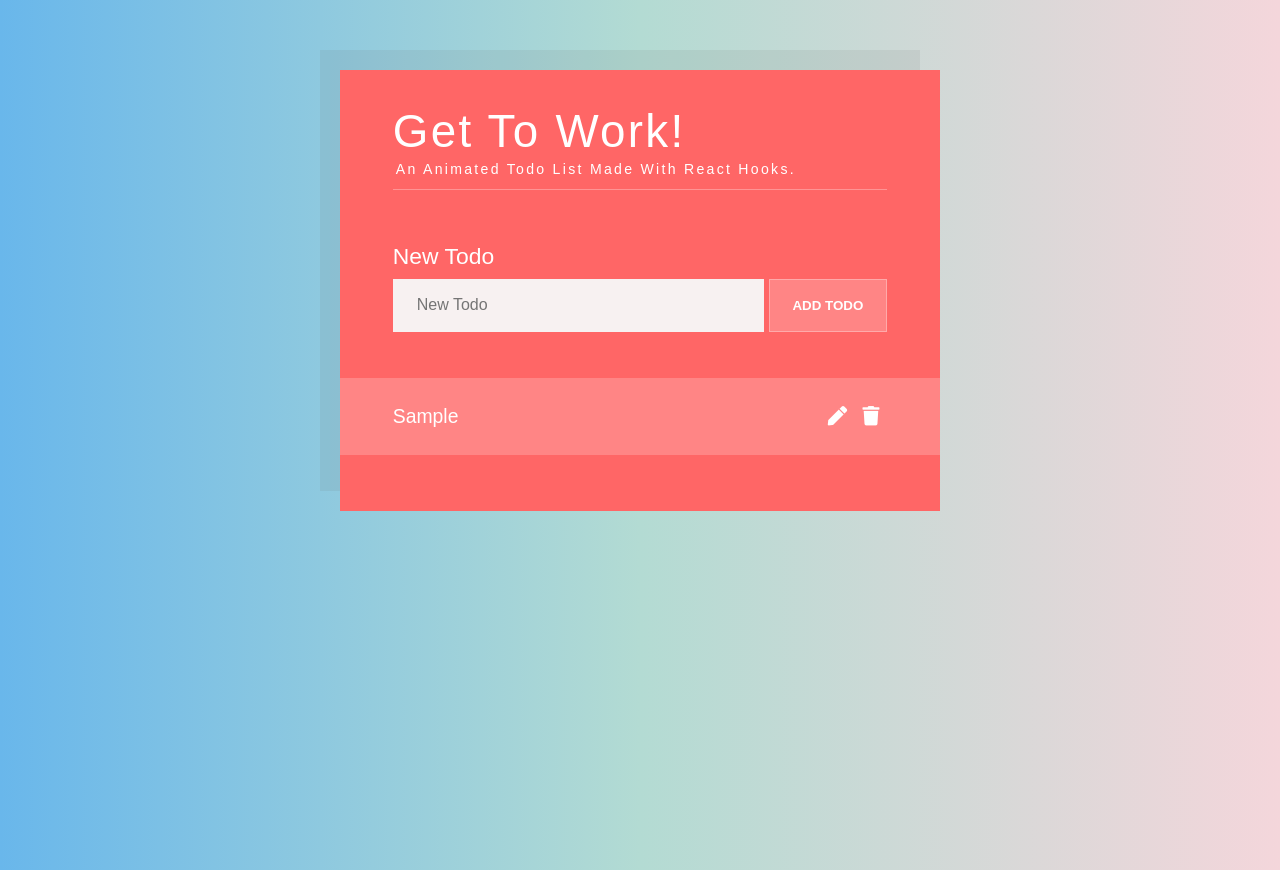
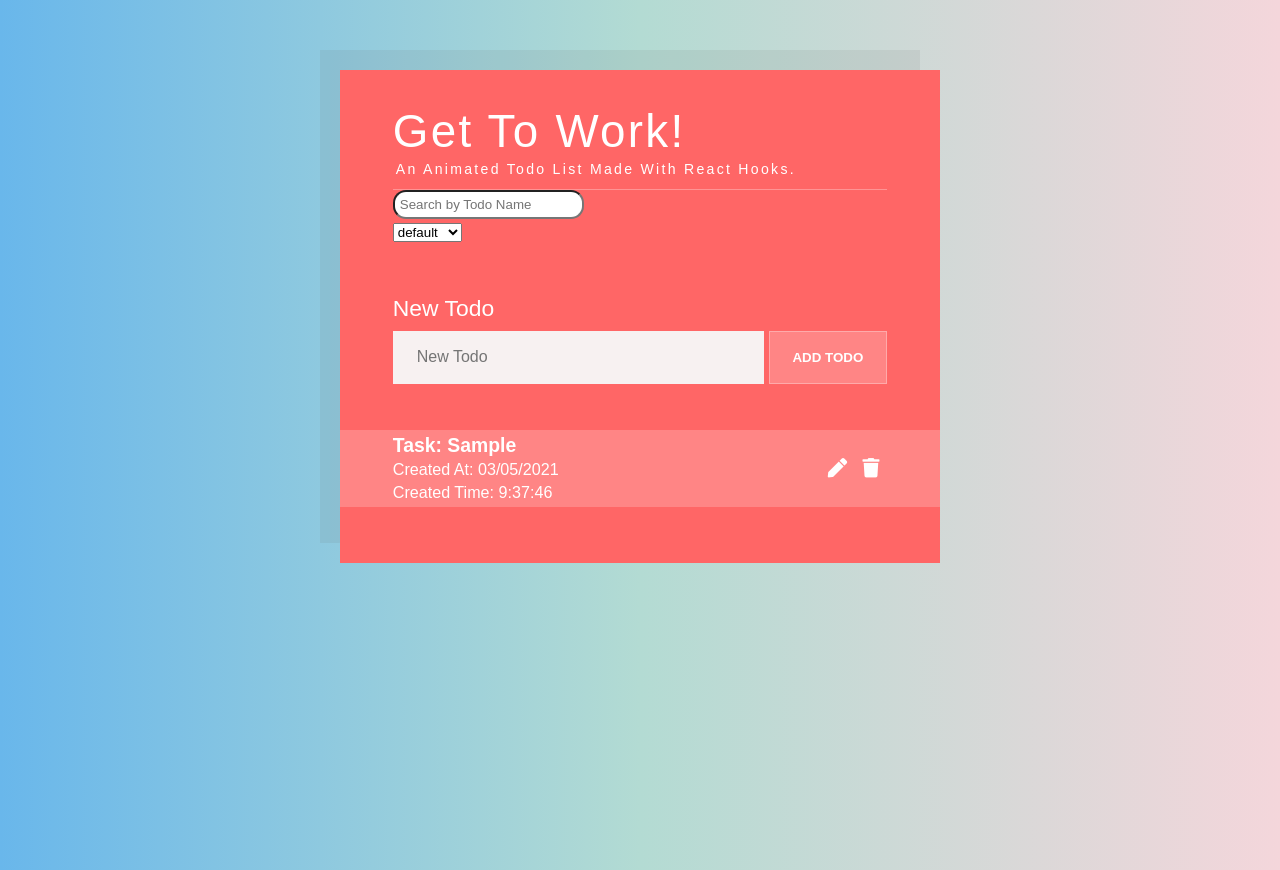
Before and after one commit to huyluongvan1998/ToDo_formik_Yup, a React (Create React App) app: page / in a window 1280 px wide. Both pictures are taken after typing "Sample" into the empty fields and a click on the button "ADD TODO". Built offline with nearby package versions, Linux system fonts and the light colour scheme.

Commit message:
[UPDATE] add Date Time, search by name, add field isFinish for todo

```diff
--- a/package.json
+++ b/package.json
@@ -3,11 +3,15 @@
   "version": "0.1.0",
   "private": true,
   "dependencies": {
+    "date-fns": "^2.19.0",
     "formik": "^2.2.6",
     "react": "^17.0.1",
     "react-dom": "^17.0.1",
+    "react-dropdown-select": "^4.7.4",
+    "react-script": "^2.0.5",
     "react-scripts": "^4.0.3",
     "react-transition-group": "^2.9.0",
+    "reactjs-popup": "^2.0.4",
     "uuid": "^3.3.2",
     "yup": "^0.32.9"
   },
--- a/src/NewTodoForm.js
+++ b/src/NewTodoForm.js
@@ -16,10 +16,13 @@ const NewTodoForm = ({createTodo}) => {
     initialValues: {
       value: '',
       id: '',
-      completed: false
+      completed: false,
+      createDate: new Date(),
+      isFinished: false
     },
     validationSchema: Yup.object({
       value: Yup.string()
+        .trim("Task is required!")
         .min(2, "Mininum 2 characters")
         .max(15, "Maximum 15 characters")
         .required("Task is Required!"),
@@ -27,8 +30,10 @@ const NewTodoForm = ({createTodo}) => {
     onSubmit: values => {
       const uid = uuid();
       values.id = uid;
+      const dateTime = new Date();
+      values.createDate = dateTime;
       createTodo(values);
-
+      console.log(JSON.stringify(values));
       formik.handleReset();
     }
   })
@@ -58,6 +63,7 @@ const NewTodoForm = ({createTodo}) => {
             name='value'
             value={formik.values.value}
             onChange={formik.handleChange}
+            onBlur={formik.handleBlur}
           />
           <button type='submit'
 
--- a/src/Todo.js
+++ b/src/Todo.js
@@ -3,8 +3,11 @@ import "./Todo.css";
 import { CSSTransition, TransitionGroup } from "react-transition-group";
 import { useFormik } from 'formik'
 import * as Yup from "yup";
+import { format, getHours, getMinutes, getSeconds } from 'date-fns'
+import  Popup from './components/popUp';
 
-const Todo = ({ key, id ,task, completed, removeTodo, toggleTodo, updateTodo}) =>  {
+
+const Todo = ({ createDate, id ,task, completed, removeTodo, toggleTodo, updateTodo, searchContent}) =>  {
   // constructor(props) {
   //   super(props);
   //   this.state = {
@@ -21,6 +24,8 @@ const Todo = ({ key, id ,task, completed, removeTodo, toggleTodo, updateTodo}) =
   const formik = useFormik({
     initialValues: {
       value: task,
+      updatedDate: '',
+      isUpdated: false
     },
     validationSchema: Yup.object({
       value: Yup.string()
@@ -31,6 +36,8 @@ const Todo = ({ key, id ,task, completed, removeTodo, toggleTodo, updateTodo}) =
     onSubmit: values => {
       setTasks(values.value);
       setIsEditing( false );
+      const generateUpdatedDate = new Date();
+      values.updatedDate = generateUpdatedDate;
       updateTodo(id, values.value);
 
     }
@@ -58,17 +65,18 @@ const Todo = ({ key, id ,task, completed, removeTodo, toggleTodo, updateTodo}) =
   // handleToggle(evt) {
   //   this.props.toggleTodo(this.props.id);
   // }
-
-    let result;
+  const {value} = formik.values;
+  let result;
     if (isEditing) {
       result = (
         <CSSTransition key='editing' timeout={500} classNames='form'>
           <form className='Todo-edit-form' onSubmit={formik.handleSubmit}>
             <input
               type='text'
-              value={formik.values.value}
+              value={value}
               name='value'
               onChange={formik.handleChange}
+              onBlur={formik.handleBlur}
             />
             <button>Save</button>
             {formik.errors.value && formik.touched.value && (
@@ -80,11 +88,28 @@ const Todo = ({ key, id ,task, completed, removeTodo, toggleTodo, updateTodo}) =
           </form>
         </CSSTransition>
       );
-    } else {
+    }
+    //Else
+    else {
       result = (
-        <CSSTransition key='normal' timeout={500} classNames='task-text'>
+        <CSSTransition key='normal' timeout={500} classNames='task-text' >
           <li className='Todo-task' onClick={(e) => toggleTodo(id, e)}>
-            {tasks}
+            <b>Task: {tasks} </b> <br />
+            <div>
+              {
+                formik.values.updatedDate
+                ? <small>Updated At: { format(formik.values.updatedDate , 'MM/dd/yyyy') }</small>
+                : (<small>Created At: { format(createDate, 'MM/dd/yyyy') }</small> )
+              }
+              <br></br>
+              {
+                formik.values.updatedDate
+                ? <small>Updated Time: { `${getHours(formik.values.updatedDate)}:${getMinutes(formik.values.updatedDate)}:${getSeconds(formik.values.updatedDate)} ` }</small>
+                : <small>Created Time: { `${getHours(createDate)}:${getMinutes(createDate)}:${getSeconds(createDate)} ` }</small>
+              }
+
+            </div>
+
           </li>
         </CSSTransition>
       );
@@ -98,9 +123,11 @@ const Todo = ({ key, id ,task, completed, removeTodo, toggleTodo, updateTodo}) =
           <button onClick={() => toggleForm()}>
             <i className='fas fa-pen' />
           </button>
-          <button onClick={(e) => removeTodo(id)}>
-            <i className='fas fa-trash' />
-          </button>
+          <Popup
+            iconClass='fa-trash'
+            title="Warning"
+            content="Are You Sure Want To Delete?"
+            action={(e) => removeTodo(id)} />
         </div>
       </TransitionGroup>
     );
--- a/src/TodoList.css
+++ b/src/TodoList.css
@@ -84,3 +84,8 @@
   position: absolute;
   transition: all 500ms cubic-bezier(0.39, 0.575, 0.565, 1);
 }
+
+.search-input{
+  padding: 5px;
+  border-radius: 13px;
+}
--- a/src/TodoList.js
+++ b/src/TodoList.js
@@ -3,6 +3,7 @@ import NewTodoForm from "./NewTodoForm";
 import Todo from "./Todo";
 import "./TodoList.css";
 import { CSSTransition, TransitionGroup } from "react-transition-group";
+import SelectOption from './components/selectOption';
 // import { useFormik } from "formik";
 
 const TodoList = () =>{
@@ -17,8 +18,21 @@ const TodoList = () =>{
   // //   this.toggleCompletion = this.toggleCompletion.bind(this);
   // // }
 
+
+
   const [todos, setTodos] = useState([]);
+  const [filteredData, setFilteredData] = useState([]);
+  const [selectValue, setSelectValue] = useState();
+  // eslint-disable-next-line
+  const [selectData, setSelectData] = useState();
 
+  const options = [
+    {id: 1, status: 'default'},
+    {id: 2, status: 'process'},
+    {id: 3, status: 'all'},
+    {id: 4, status: 'finish'},
+  ]
+  // CRUD TODO___________________________________________________________
   const create = (newTodo) => {
     setTodos(
     [...todos, newTodo]
@@ -44,37 +58,110 @@ const TodoList = () =>{
   const toggleCompletion = (id)  => {
     const updatedTodos = todos.map(todo => {
       if (todo.id === id) {
-        return {...todo, completed: !todo.completed}
+        console.log('check todo', todo)
+        return {...todo, completed: !todo.completed, isFinished: !todo.isFinished}
+
       }
       return todo;
     });
+    setTodos(updatedTodos);
 
-    setTodos(updatedTodos);
+
+  }
+  // CRUD TODO___________________________________________________________
+
+
+  //Filtered Data
+  const onChangeSearchHandler = (e) => {
+    let {value} = e.target
+      const newData = todos.filter(todo => todo.value.toLowerCase().includes(value.toLowerCase()))
+
+    setFilteredData(newData);
+
+
+  }
+  //FilteredData
+
+  //Select Search
+  const onChangeSelectSearch = (e) => {
+    const {value} = e.target;
+    setSelectValue(value);
+
+    const newSelectData = value && value === 'finish' ?
+    todos.filter(todo => todo.isFinished === true )
+    : value && value === 'process'
+      ? todos.filter(todo => todo.isFinished === false )
+      :null
+
+
+    setSelectData(newSelectData);
 
   }
 
-    const showTodos = todos.map(todo => {
+  //Select Search
 
+
+
+  //SHOW TODOS LIST
+
+  const showTodos = !(filteredData.length > 0) ?
+  todos.map(todo => {
+      const {id, value, completed, createDate} = todo;
       return (
         <CSSTransition key={todo.id} timeout={500} classNames='todo'>
           <Todo
-            key={todo.id}
-            id={todo.id}
-            task={todo.value}
-            completed={todo.completed}
+            key={id}
+            id={id}
+            task={value}
+            completed={completed}
+            createDate={createDate}
             removeTodo={remove}
             updateTodo={update}
             toggleTodo={toggleCompletion}
           />
         </CSSTransition>
       );
-    });
+    })
+    :
+    filteredData.map(todo => {
+      const {id, value, completed, createDate} = todo;
+      return (
+        <CSSTransition key={todo.id} timeout={500} classNames='todo'>
+          <Todo
+            key={id}
+            id={id}
+            task={value}
+            completed={completed}
+            createDate={createDate}
+            removeTodo={remove}
+            updateTodo={update}
+            toggleTodo={toggleCompletion}
+          />
+        </CSSTransition>
+      );
+    })
+    ;
     return (
       <div className='TodoList'>
         <h1>
           Get To Work! <span>An Animated Todo List Made With React Hooks.</span>
         </h1>
-        <NewTodoForm createTodo={create} />
+          <form >
+            <input
+              key="searchText"
+              name="searchText"
+              className="search-input"
+              type="text"
+              placeholder="Search by Todo Name"
+              onChange={(e)=> onChangeSearchHandler(e)}
+              />
+            <SelectOption
+              options={options}
+              handleChange={(e) => onChangeSelectSearch(e)}
+              value={selectValue}
+            />
+          </form>
+        <NewTodoForm createTodo={create}   />
 
         <ul>
           <TransitionGroup className='todo-list'>{showTodos}</TransitionGroup>
--- /dev/null
+++ b/src/components/popUp.css
@@ -0,0 +1,73 @@
+.modal {
+    font-size: 12px;
+    width: 400px;
+    height: 300px;
+    background-color: rgba(255, 102, 102, 0.8);
+  }
+
+.modal > .header {
+    width: 100%;
+    border-bottom: 1px solid gray;
+    font-size: 18px;
+    text-align: center;
+    padding: 5px;
+  }
+.modal > .content {
+    width: 100%;
+    padding: 10px 5px;
+  }
+.modal > .actions {
+    width: 100%;
+    padding: 10px 5px;
+    margin: auto;
+    text-align: center;
+  }
+.modal > .close {
+    cursor: pointer;
+    position: absolute;
+    display: block;
+    padding: 2px 5px;
+    line-height: 20px;
+    right: -10px;
+    top: -10px;
+    font-size: 24px;
+    background: #ffffff;
+    border-radius: 18px;
+    border: 1px solid #cfcece;
+  }
+.popup-overlay{
+    background-color: rgba(0, 0, 0 , 0.5);
+}
+
+.btn-default {
+    padding: 10px;
+    box-sizing: border-box;
+    border: none;
+    position: relative;
+    top: 5em;
+    margin-left: 2em;
+    color: white;
+    font-weight: bold;
+}
+.btn-warning {
+    background-color: orangered;
+
+}
+
+.btn-primary {
+    background-color: blue;
+
+}
+div.header{
+  font-size: larger;
+  font-weight: bolder;
+  color: whitesmoke
+}
+div.content{
+  text-align: center;
+  box-sizing: border-box;
+  padding-top: 7em !important;
+  font-size: larger;
+  font-weight: bolder;
+  color: whitesmoke
+}
--- /dev/null
+++ b/src/components/popUp.js
@@ -0,0 +1,49 @@
+import React from 'react'
+import Popup from 'reactjs-popup';
+import './popUp.css';
+const popUp = ({title, content, action, iconClass}) => {
+    return (
+        <Popup
+        trigger={<button className="button">
+            <i className={`fas ${iconClass}`} />
+        </button>}
+        modal
+        nested
+      >
+        {close => (
+          <div className="modal">
+            <button className="close" onClick={close}>
+              &times;
+            </button>
+            <div className="header"> {title}</div>
+            <div className="content">
+              {' '}
+              {content}
+            </div>
+            <div className="actions">
+              <button
+                className="btn btn-default btn-warning"
+                onClick={() => {
+                  console.log('modal closed ');
+                  close();
+                }}
+              >
+                CANCEL
+              </button>
+              <button
+                className="btn btn-default btn-primary"
+                onClick={() => {
+                  action();
+                  close();
+                }}
+              >
+               CONFIRM
+              </button>
+            </div>
+          </div>
+        )}
+      </Popup>
+    )
+}
+
+export default popUp
--- /dev/null
+++ b/src/components/selectOption.js
@@ -0,0 +1,17 @@
+import React from 'react'
+
+const selectOption = ({options, value, handleChange}) => {
+    return (
+        <div>
+            <select value={value} onChange={handleChange}>
+                {
+                    options
+                    ? options.map(opt => <option value={opt.status} key={opt.id} >{opt.status}</option>)
+                    : null
+                }
+            </select>
+        </div>
+    )
+}
+
+export default selectOption
```
Also changed, not shown: public/index.html (line endings or trailing spaces), 1 other file (tests, documents, lock files or other folders). Lines whose indentation alone changed are shown as unchanged.
